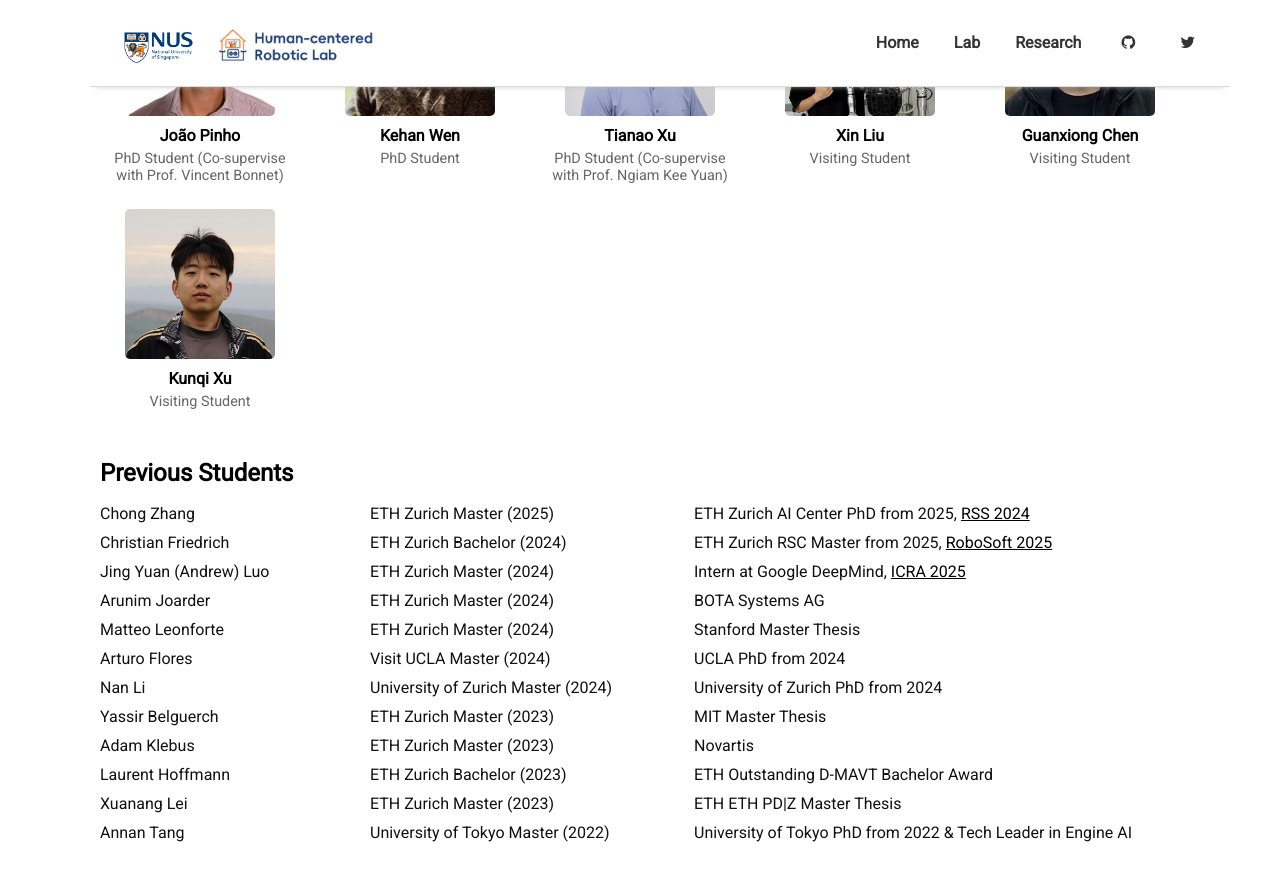
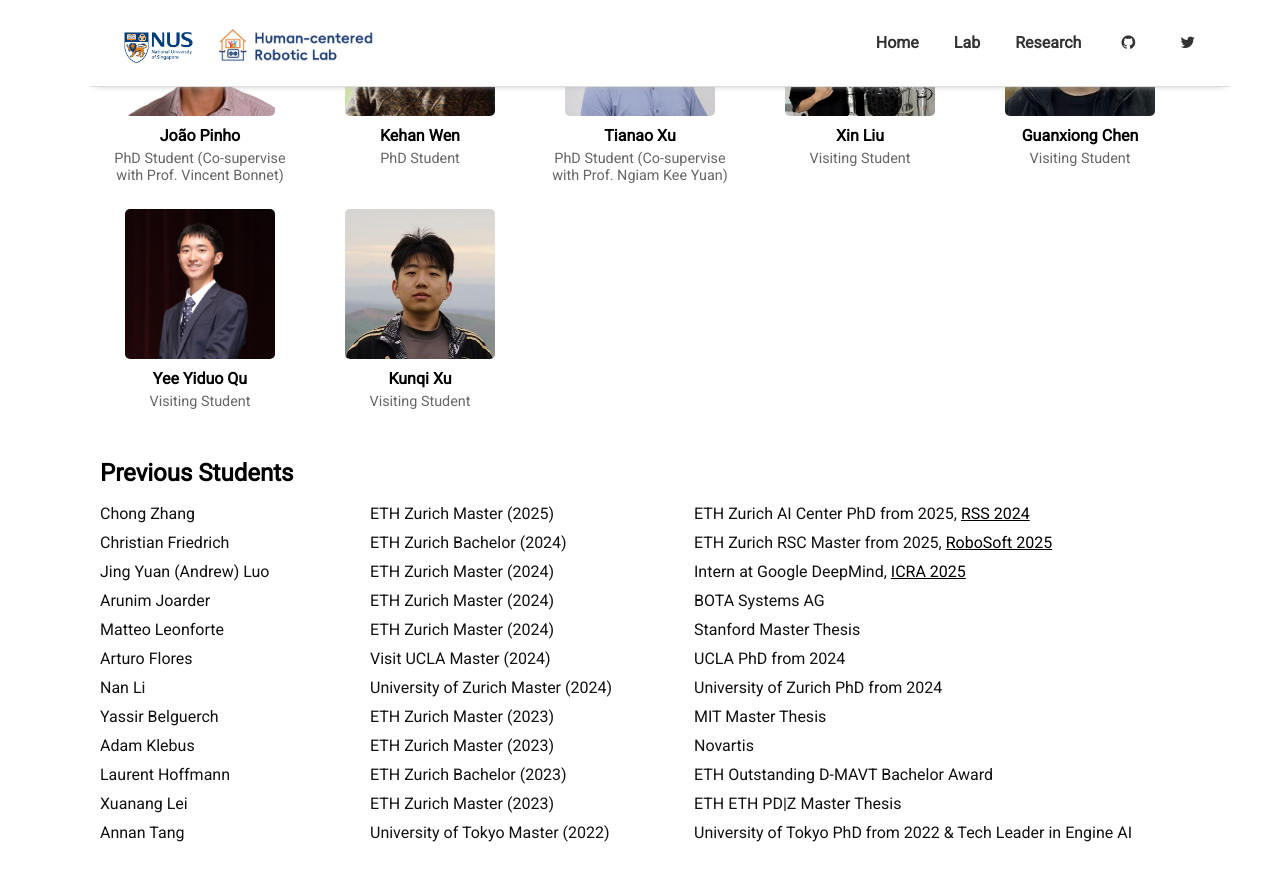
Before and after one commit to NUS-HcRL/nus-hcrl.github.io, a Jekyll site: the page built from pages/lab.md, in a window 1280 px wide and 900 px high, scrolled down 968 px. Shown: the top 881 px of the window. Built offline with Jekyll 4.4.1, drawn with Linux system fonts in a browser that asks for light colours; nearby versions of some CDN libraries.

Commit message:
Add Yiduo into members

```diff
--- a/pages/lab.md
+++ b/pages/lab.md
@@ -109,6 +109,13 @@ permalink: /lab
       <div class="member-position">Visiting Student</div>
     </div>
   </a>
+  <a href="https://www.linkedin.com/in/yiduo-qu-59115321b/" class="member-link" target="_blank">
+    <div class="member-card">
+      <img src="/assets/img/yiduo.jpeg" class="member-photo" alt="Kunqi Xu">
+      <div class="member-name">Yee Yiduo Qu</div>
+      <div class="member-position">Visiting Student</div>
+    </div>
+  </a>
   <a href="https://xkq1qkx.github.io/" class="member-link" target="_blank">
     <div class="member-card">
       <img src="/assets/img/Kunqi.jpg" class="member-photo" alt="Kunqi Xu">
```
